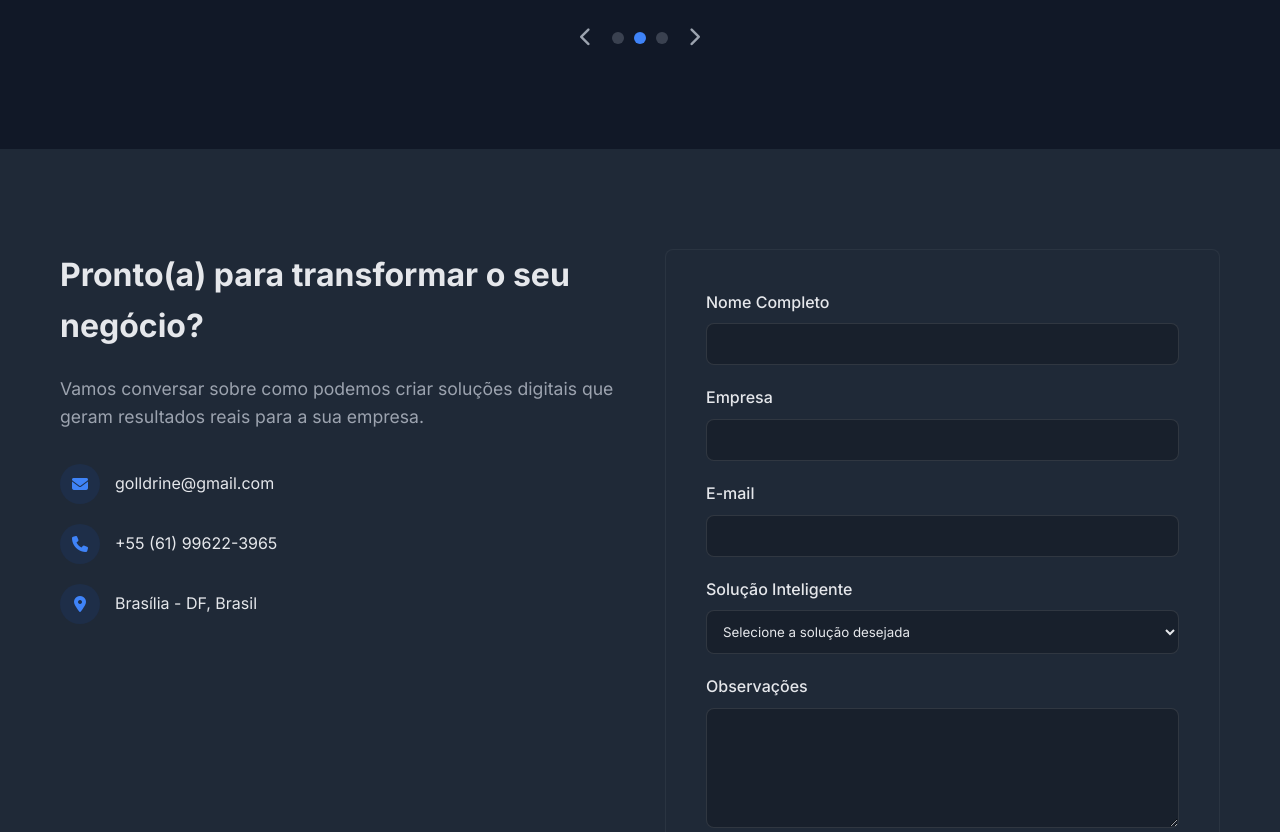
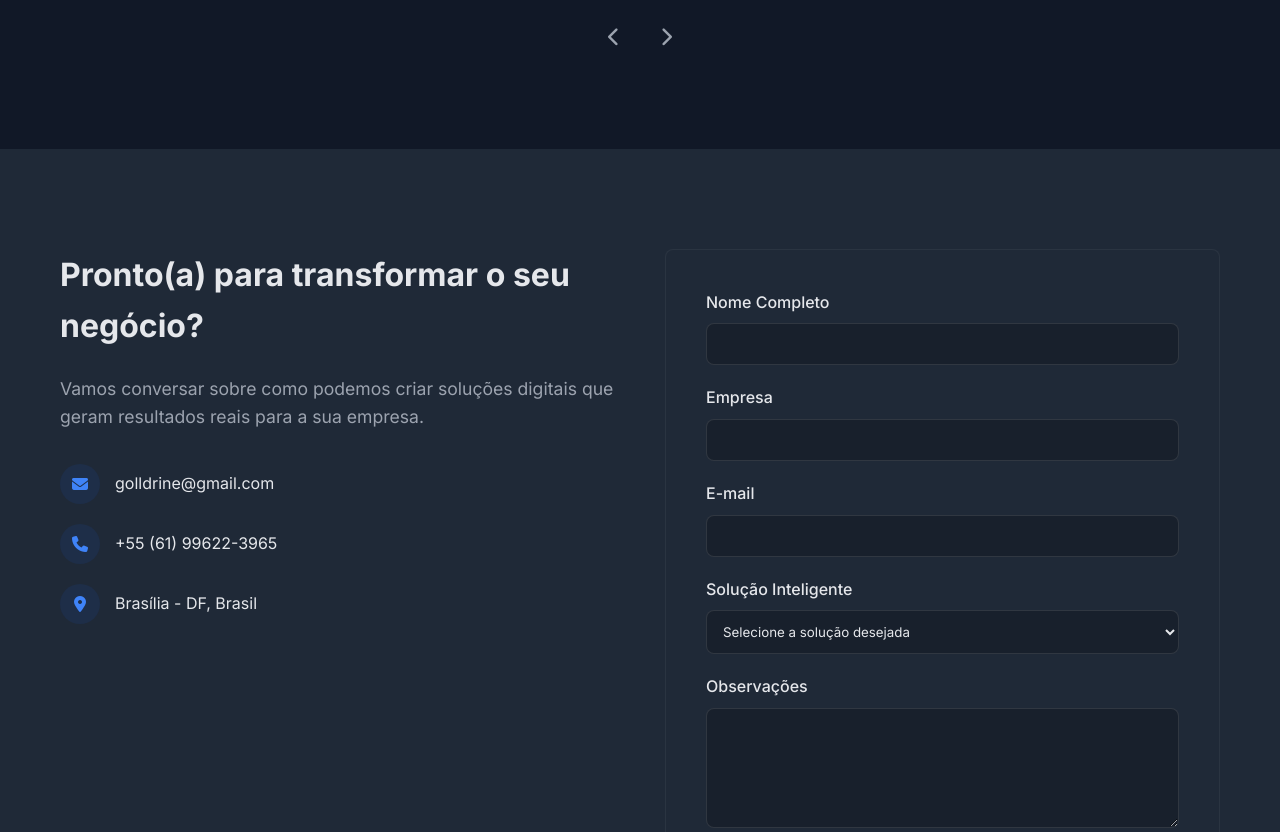
Before and after one commit to sweeduardacavalcante/golldrine, a plain HTML site: page index.html in a window 1280 px wide. Shown: the part 3930-4762 px from the top of the page. Drawn offline with Linux system fonts and the light colour scheme.

Commit message:
Update style.css

```diff
--- a/assets/css/style.css
+++ b/assets/css/style.css
@@ -488,26 +488,6 @@ body {
     color: var(--primary-light);
 }
 
-.testimonial-dots {
-    display: flex;
-    gap: 10px;
-}
-
-.dot {
-    width: 12px;
-    height: 12px;
-    border-radius: 50%;
-    background-color: var(--text-light);
-    opacity: 0.3;
-    cursor: pointer;
-    transition: var(--transition);
-}
-
-.dot.active {
-    background-color: var(--primary-light);
-    opacity: 1;
-}
-
 /* Contact Section */
 .contact {
     padding: 100px 0;
```
